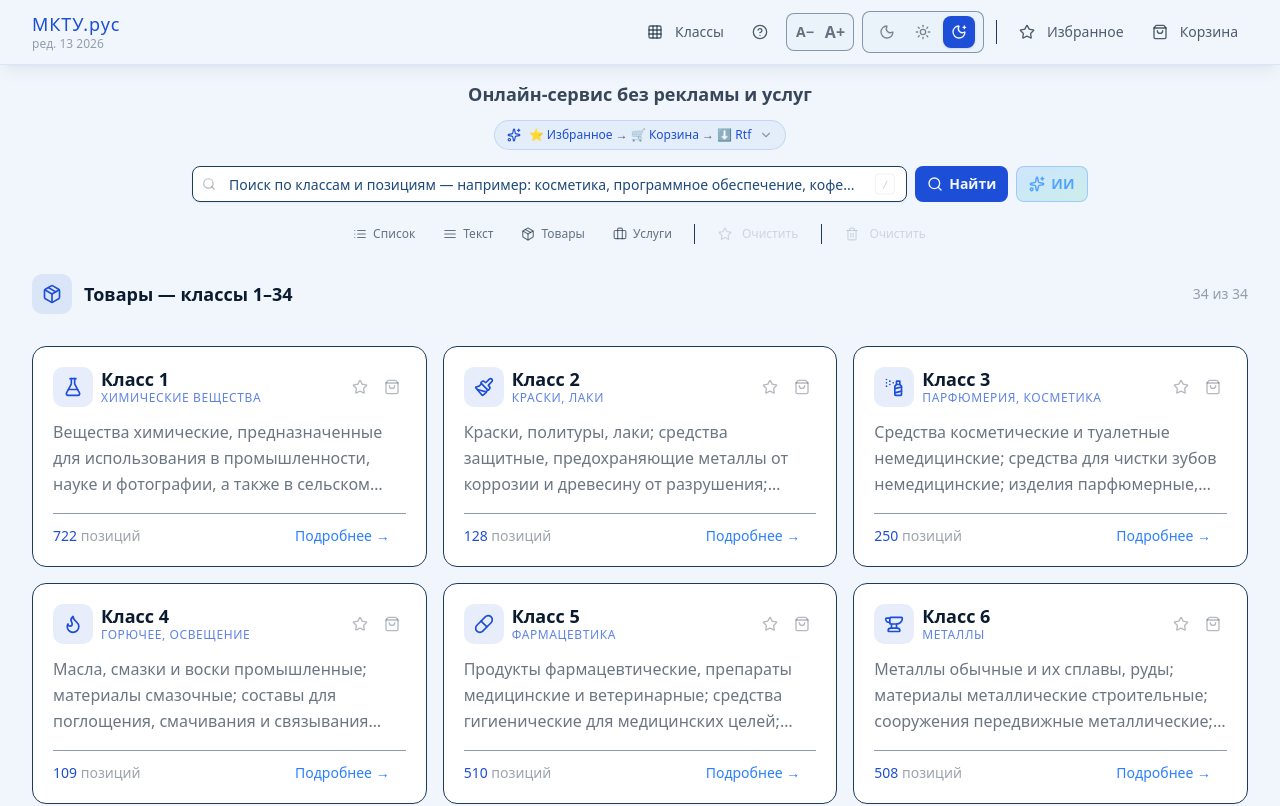
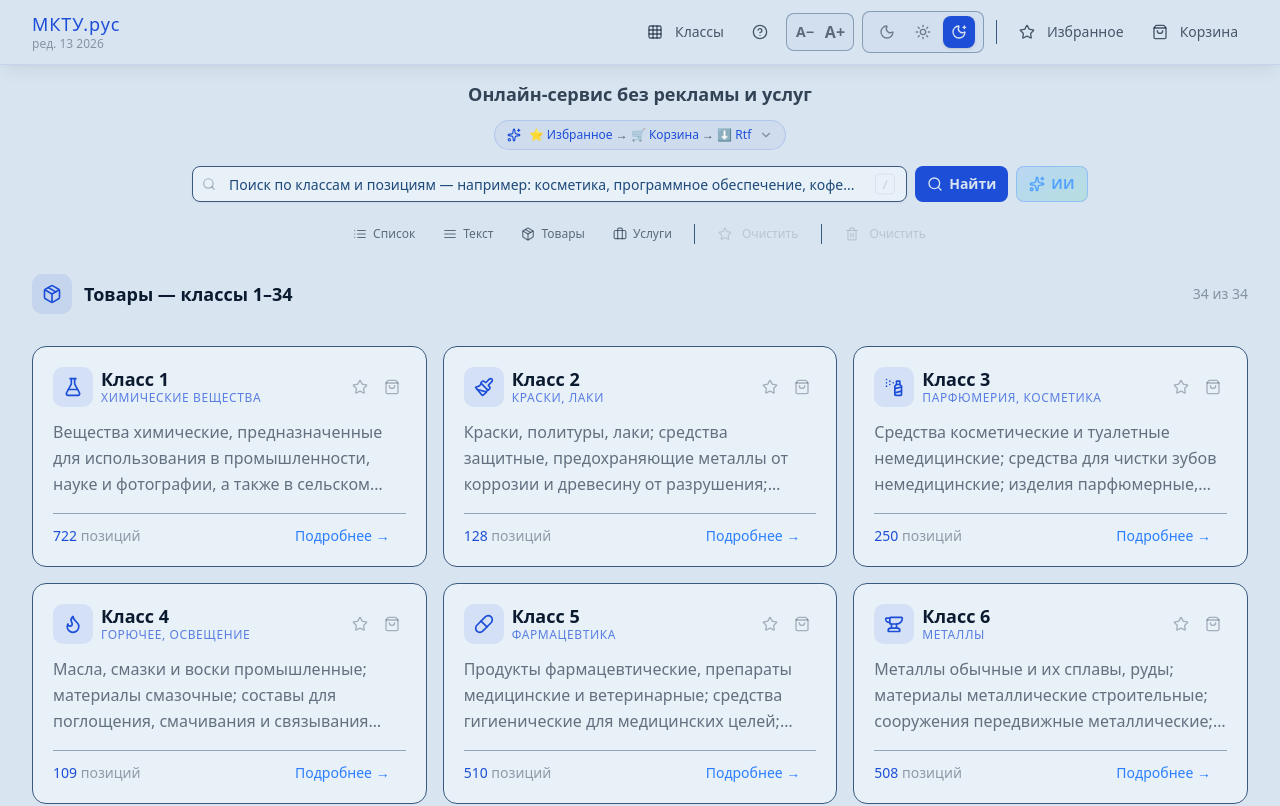
Before and after one commit to gabbardtools-a11y/mktu, a Next.js app: page / in a window 1280 px wide. Shown: the top 806 px of the page. Built offline with nearby package versions, Linux system fonts and the light colour scheme.

Commit message:
UI: light theme — darker
background: #f0f6fc → #d8e4f0 (darker blue-grey)
card: #ffffff → #e8f0f8 (darker, not pure white)
popover: #ffffff → #e0eaf5
secondary/muted: #e0ecf7 → #c8d8ea
accent: #dbeafe → #c0d4ec
border: #1e3a5f → #3a5a80 (lighter border, less harsh)

```diff
--- a/src/app/globals.css
+++ b/src/app/globals.css
@@ -48,27 +48,27 @@
 
 :root {
   --radius: 0.625rem;
-  /* Light theme — blue/cyan tones with high contrast */
-  --navy-darkest: #f0f6fc;
-  --navy-dark: #e0ecf7;
-  --navy-medium: #cddff0;
-  --background: #f0f6fc;
+  /* Light theme — darker blue tones */
+  --navy-darkest: #d8e4f0;
+  --navy-dark: #c8d8ea;
+  --navy-medium: #b0c8e0;
+  --background: #d8e4f0;
   --foreground: #0a1a2f;
-  --card: #ffffff;
+  --card: #e8f0f8;
   --card-foreground: #0a1a2f;
-  --popover: #ffffff;
+  --popover: #e0eaf5;
   --popover-foreground: #0a1a2f;
   --primary: #1d4ed8;
   --primary-foreground: #ffffff;
-  --secondary: #e0ecf7;
+  --secondary: #c8d8ea;
   --secondary-foreground: #0a1a2f;
-  --muted: #e0ecf7;
+  --muted: #c8d8ea;
   --muted-foreground: #1e4a7a;
-  --accent: #dbeafe;
+  --accent: #c0d4ec;
   --accent-foreground: #0c3a78;
   --destructive: #b91c1c;
-  --border: #1e3a5f;
-  --input: #1e3a5f;
+  --border: #3a5a80;
+  --input: #3a5a80;
   --ring: #1d4ed8;
   --gold: #1d4ed8;
   --gold-light: #3b82f6;
```
